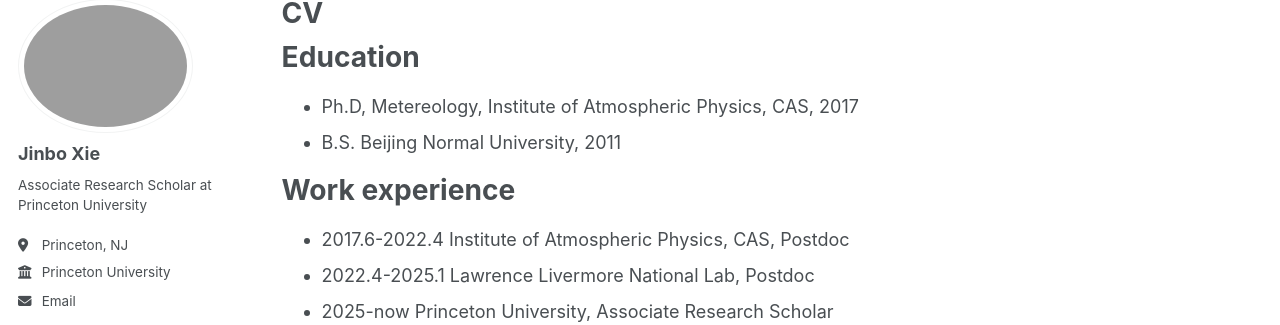
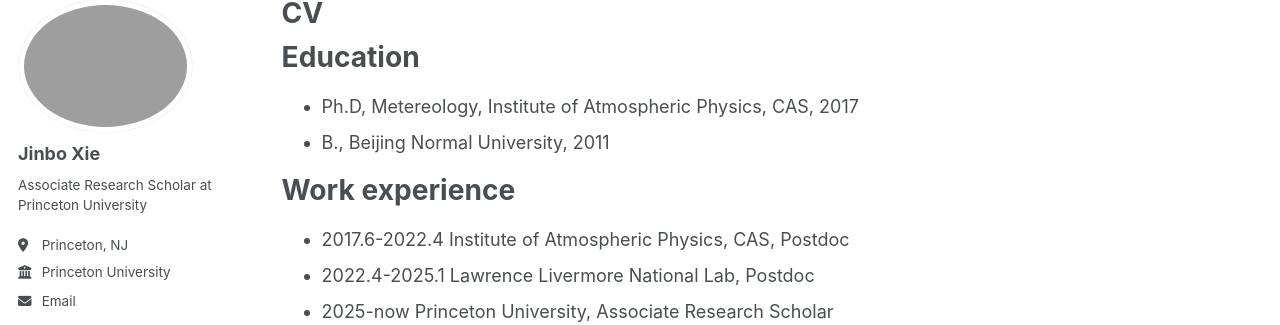
Before and after one commit to jinbox2000/jinbox2000.github.io, a Jekyll site: the page built from _pages/cv.md, in a window 1280 px wide. Shown: the part 107-432 px from the top of the page. Built offline with Jekyll 4.4.1, drawn with Linux system fonts in a browser that asks for light colours; some web fonts are replaced.

Commit message:
Update cv.md

```diff
--- a/_pages/cv.md
+++ b/_pages/cv.md
@@ -12,7 +12,7 @@ redirect_from:
 Education
 ======
 * Ph.D, Metereology, Institute of Atmospheric Physics, CAS, 2017
-* B.S. Beijing Normal University, 2011
+* B., Beijing Normal University, 2011
 
 Work experience
 ======
```
